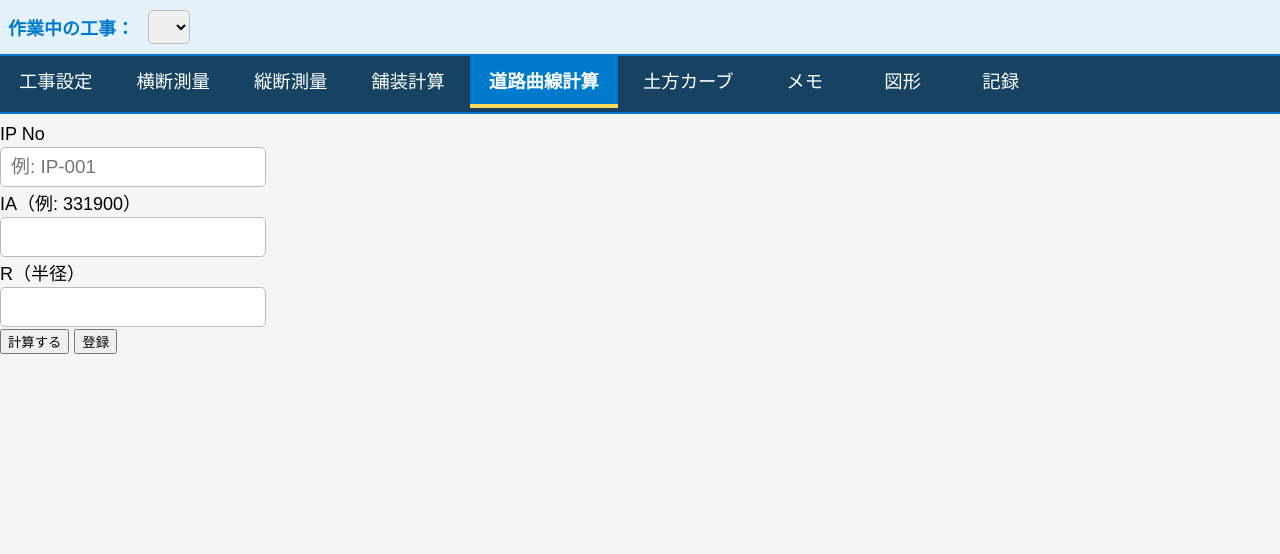
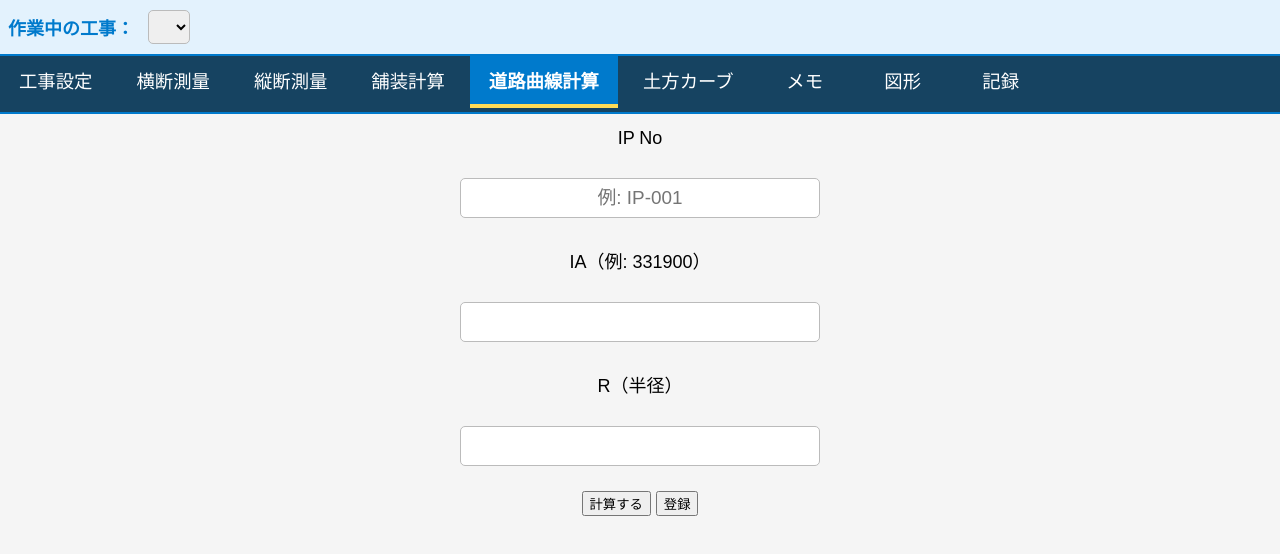
Before and after one commit to matsudoboku/road-tool, a plain HTML site: page index.html in a window 1280 px wide. Both pictures are taken after a click on the button "道路曲線計算". Drawn offline with Linux system fonts and the light colour scheme.

Commit message:
Update style.css

```diff
--- a/style.css
+++ b/style.css
@@ -86,6 +86,33 @@
   overflow-x: auto;
 }
 .container.active { display: block; }
+
+/* 中央寄せが必要な単独フォーム */
+#curve, #mass, #memo {
+  text-align: center;
+}
+#curve label,
+#mass label {
+  display: block;
+  margin: 4px auto;
+}
+#curve input,
+#mass input,
+#memo textarea {
+  display: block;
+  width: 96%;
+  max-width: 360px;
+  margin: 4px auto;
+  text-align: center;
+}
+.record {
+  margin-top: 8px;
+  text-align: center;
+}
+.record table {
+  margin-left: auto;
+  margin-right: auto;
+}
 
 /* 横断測量の入力欄を1行にまとめる */
 .cross-head {
```
